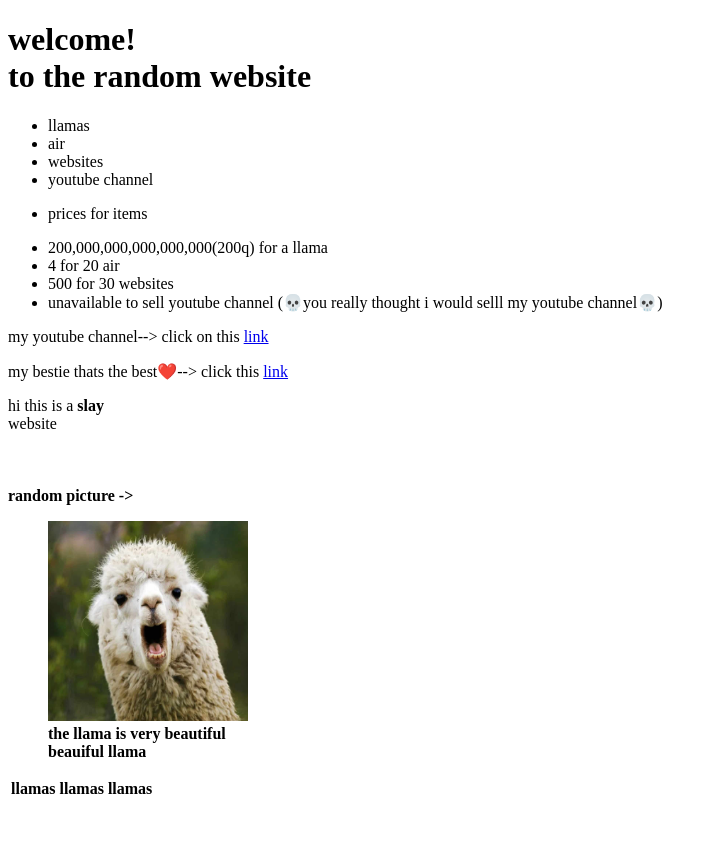
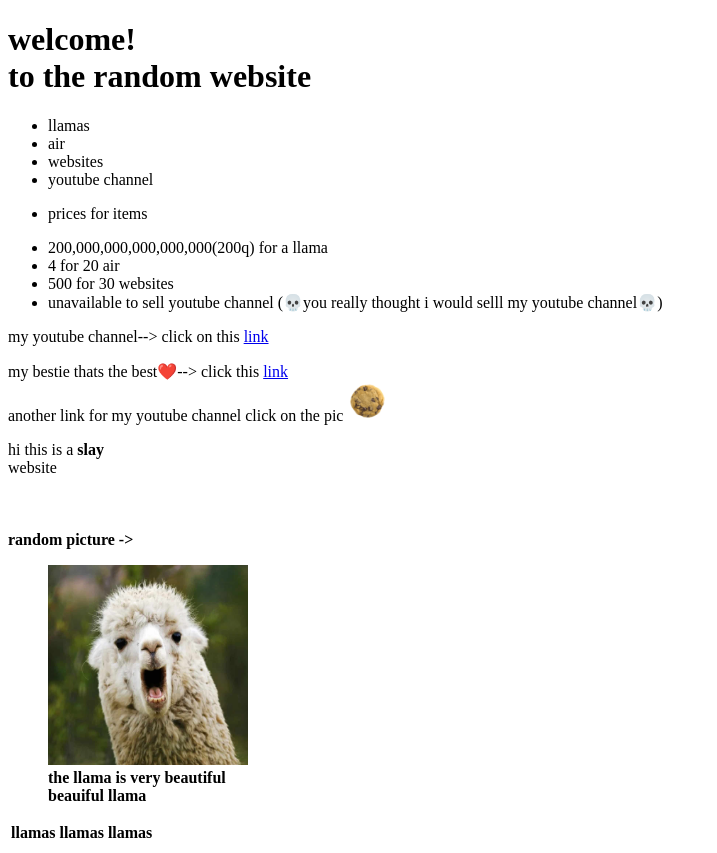
Before and after one commit to SaraitheSarai/SaraitheSarai.github.io, a plain HTML site: page index.html in a window 1280 px wide. Shown: the whole page, without its empty margins (0-717 px from the left). Before the commit the page ends 809 px from the top, so only its background shows below. Drawn offline with Linux system fonts and the light colour scheme.

Commit message:
12th commit

```diff
--- a/index.html
+++ b/index.html
@@ -33,9 +33,9 @@
         <a href="https://www.youtube.com/channel/UCYXy9TbydHcatL6CU2XThiw"> link</a>
         <p> my bestie thats the best❤️--> click this
         <a href="https://www.youtube.com/@That._.ducky.1/featured">  link</a>
-
-
-
+       <br>
+        another link for my youtube channel click on the pic
+        <a href="https://www.youtube.com/channel/UCYXy9TbydHcatL6CU2XThiw"><img src = "COOKIE.png" width="40" height="40"></a>
 
 <p> hi this is a <strong> slay</strong> <br> website <br> <br> <br> <br> <strong> random picture -> </p>
 
```
Also changed, not shown: COOKIE.png (added).
